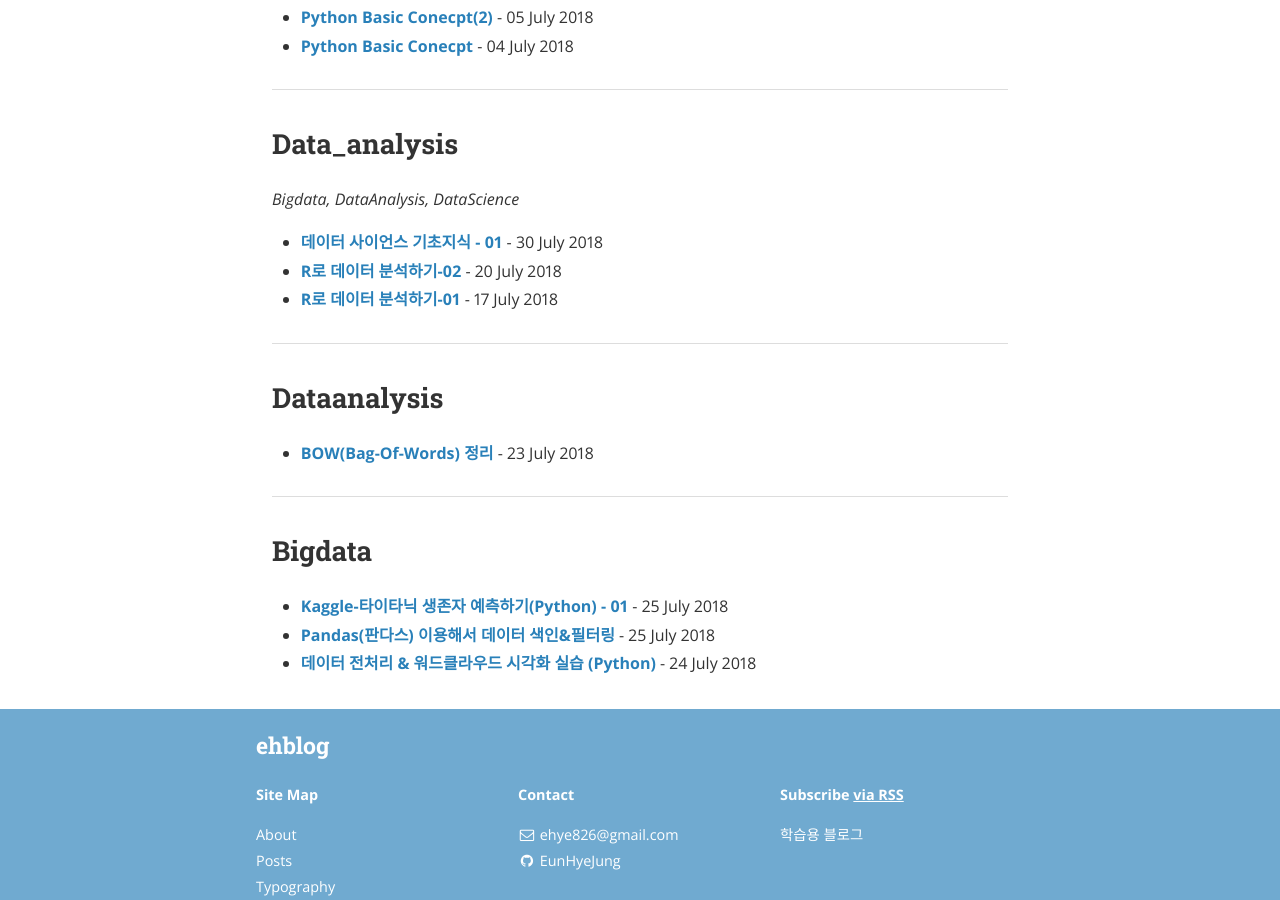
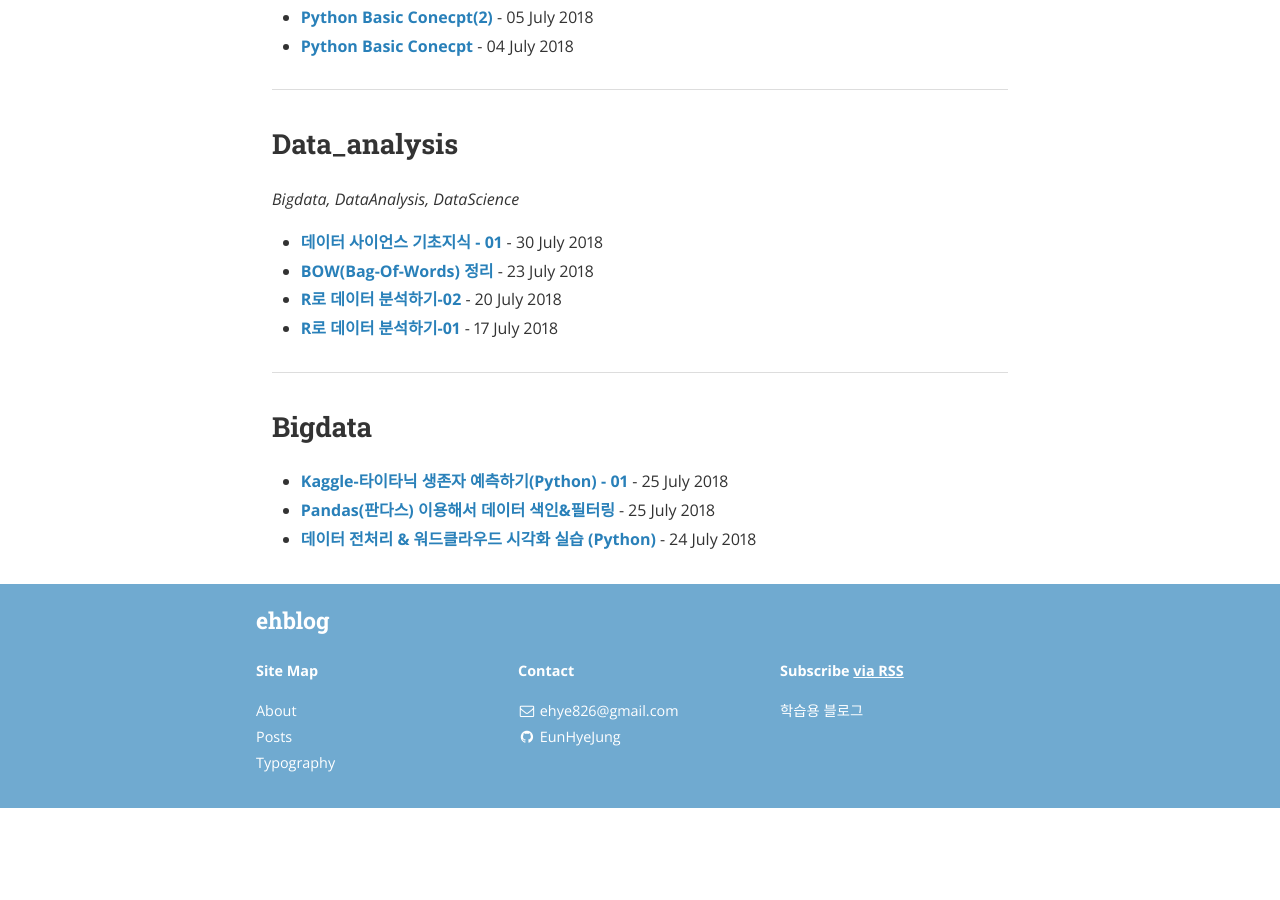
Before and after one commit to EunHyeJung/EunHyeJung.github.io, a Jekyll site: the page built from index.html, in a window 1280 px wide and 900 px high, scrolled down 3509 px. Built offline with Jekyll 4.4.1, drawn with Linux system fonts in a browser that asks for light colours; nearby versions of some CDN libraries; the list of posts is cut into pages by our own code; after the commit the page ends 4317 px from its top, so only the background shows below that.

Commit message:
Update 2018-07-23-Bag-of-words-study.md

```diff
--- a/_posts/2018-07-23-Bag-of-words-study.md
+++ b/_posts/2018-07-23-Bag-of-words-study.md
@@ -3,7 +3,7 @@ layout: post
 title:  "BOW(Bag-Of-Words) 정리"
 date:   2018-07-23
 author: EunHye Jung
-categories: DataAnalysis
+categories: data_analysis
 tags:	DataAnalysis DataScience
 cover:  "/assets/instacode.png"
 ---
```
